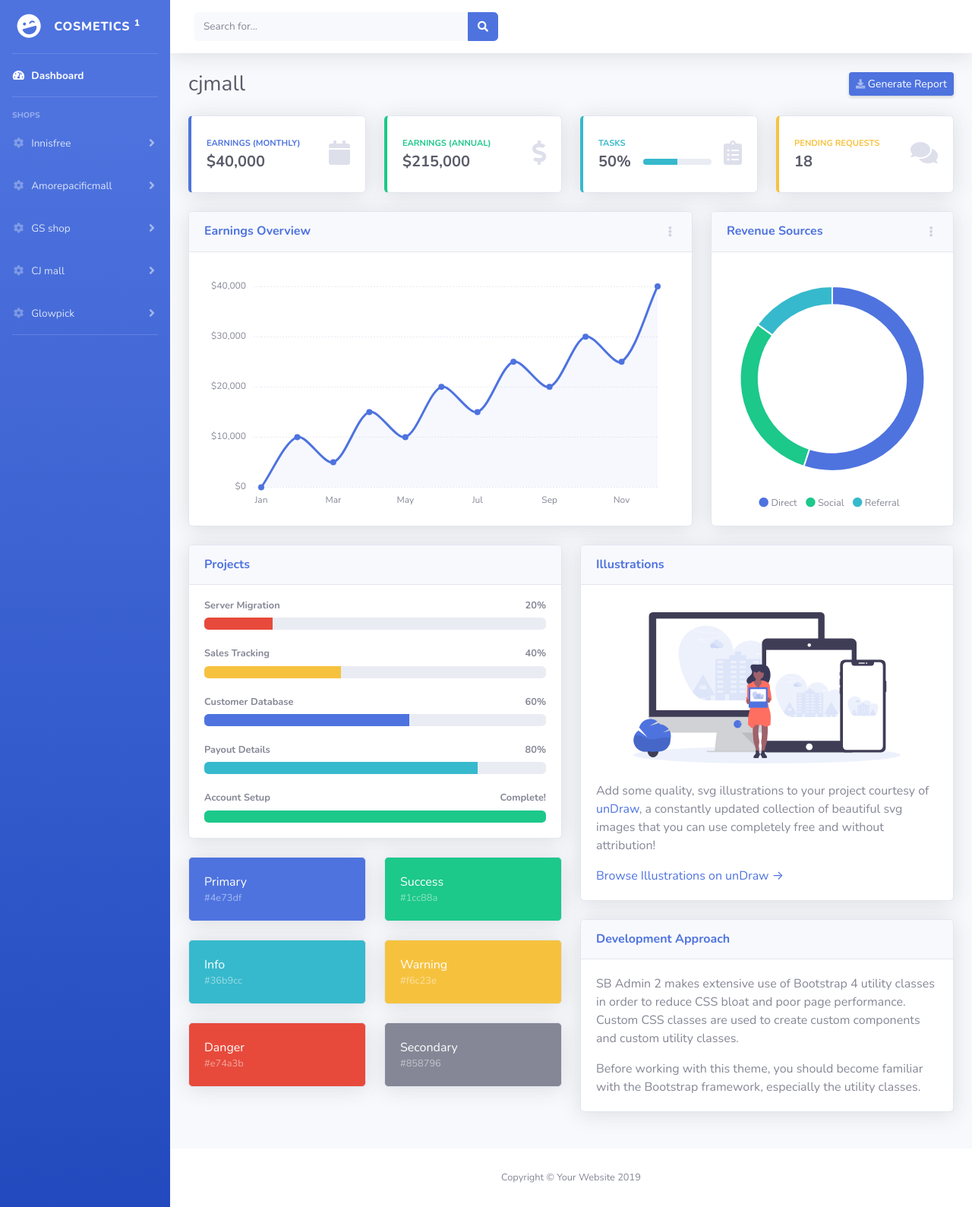
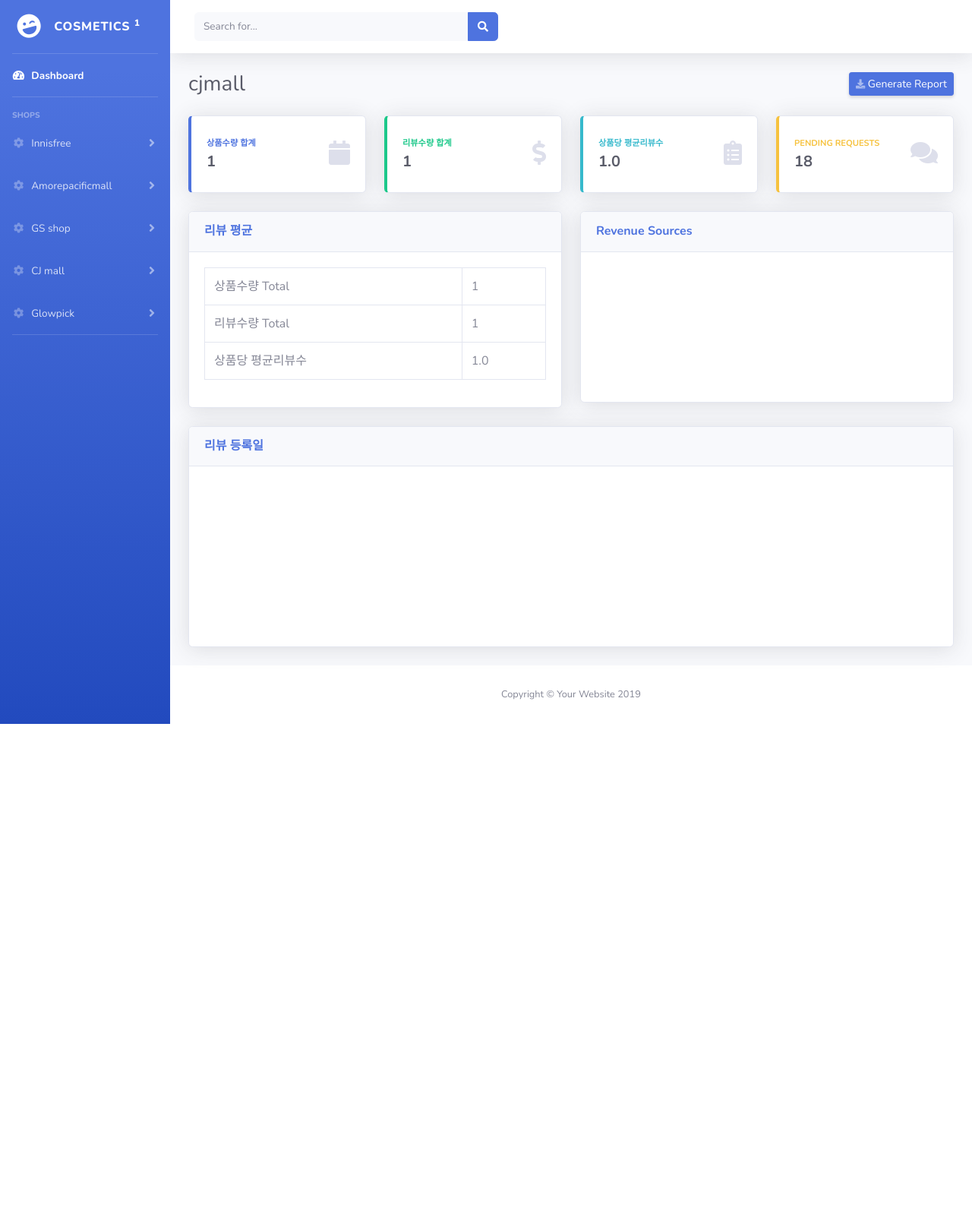
Before and after one commit to jshinv/cosmetics, a Django app: page /shop/cjmall/ in a window 1280 px wide. Shown: the whole page at 76% size. After the commit the page ends 953 px from the top, so only its background shows below. Run offline with Django 3.2, Linux system fonts and the light colour scheme; tables that the repository leaves empty hold one stand-in row (values such as "Sample post"); a map, chart or similar area stays blank; some libraries are stand-ins or nearby versions.

Commit message:
chart -ing

```diff
--- a/cjmall/views.py
+++ b/cjmall/views.py
@@ -1,14 +1,50 @@
 from django.shortcuts import render
 from django.http import HttpResponse
 from common.templates.cjmall.crawling import get_data
+from common.models import *
 
 def index(request):
+    product_data = Product.objects.all()
+    review_data = Review.objects.all()
+    review_agv =  Review.objects.count() / Product.objects.count()
     return render(
-        request, 'cjmall/index.html', { } )
+        request,
+            'cjmall/index.html',
+            {   'product_data': product_data,
+                'review_data': review_data,
+                'review_agv' : review_agv
+            }
+    )
+
+# 차트만드는거 참고 주소 : https://simpleisbetterthancomplex.com/tutorial/2020/01/19/how-to-use-chart-js-with-django.html
+def pie_chart(request):
+    labels = []
+    data = []
+
+    queryset = Review.objects.order_by('-review_date')[:5]
+
+    for date in queryset:
+        labels.append(review.review_date)
+        # 라벨에는 리뷰 테이블의 날짜를 찍어줘라
+        data.append(review.count())
+        # 데이타에는 리뷰의 갯수를 찍어줘라
+
+    return render(
+        request, 'cjmall/index.html',
+        {
+        'labels': labels,
+        'data': data,
+    })
+
 
 def datas(request):
+    # prd_id = request.POST.get('prd_id')
+    cj_data = Product.objects.all()
     return render(
-        request, 'cjmall/datas.html', { } )
+        request,
+            'cjmall/datas.html',
+            {'cj_data': cj_data}
+    )
 
 def crawling(request):
     get_data()
--- /dev/null
+++ b/common/static/common/js/chart1.js
@@ -0,0 +1,21 @@
+var config = {
+  type: 'pie',
+  data: {
+    datasets: [{
+      data: {{ data|review_date }},
+      backgroundColor: [
+        '#696969', '#808080', '#A9A9A9', '#C0C0C0', '#D3D3D3'
+      ],
+      label: 'labels'
+    }],
+    labels: {{ labels|review_date }}
+  },
+  options: {
+    responsive: true
+  }
+};
+
+window.onload = function() {
+  var ctx = document.getElementById('pie-chart').getContext('2d');
+  window.myPie = new Chart(ctx, config);
+};
--- a/common/templates/cjmall/datas.html
+++ b/common/templates/cjmall/datas.html
@@ -1 +1,7 @@
 <h1>크롤링한 상품 리스트가 보여집니다. </h1>
+
+
+{% for cj in cj_data %}
+    {{ cj.prd_id.count() }}
+    {{ cj.prd_price }}
+{% endfor %}
--- a/common/templates/cjmall/index.html
+++ b/common/templates/cjmall/index.html
@@ -14,10 +14,14 @@
     {% load static %}
     <!-- Custom fonts for this template-->
     <link href="{% static 'common/vendor/fontawesome-free/css/all.min.css' %}" rel="stylesheet" type="text/css">
-  <link href="https://fonts.googleapis.com/css?family=Nunito:200,200i,300,300i,400,400i,600,600i,700,700i,800,800i,900,900i" rel="stylesheet">
+    <link
+        href="https://fonts.googleapis.com/css?family=Nunito:200,200i,300,300i,400,400i,600,600i,700,700i,800,800i,900,900i"
+        rel="stylesheet">
 
     <!-- Custom styles for this template-->
     <link href="{% static 'common/css/sb-admin-2.min.css' %}" rel="stylesheet">
+    <script src="https://cdn.jsdelivr.net/npm/chart.js@2.9.3/dist/Chart.min.js"></script>
+
 
 </head>
 
@@ -46,7 +50,8 @@
                     <!-- Page Heading -->
                     <div class="d-sm-flex align-items-center justify-content-between mb-4">
                         <h1 class="h3 mb-0 text-gray-800">cjmall</h1>
-            <a href="#" class="d-none d-sm-inline-block btn btn-sm btn-primary shadow-sm"><i class="fas fa-download fa-sm text-white-50"></i> Generate Report</a>
+                        <a href="#" class="d-none d-sm-inline-block btn btn-sm btn-primary shadow-sm">
+                            <i class="fas fa-download fa-sm text-white-50"></i> Generate Report</a>
                     </div>
 
                     <!-- Content Row -->
@@ -58,8 +63,11 @@
                                 <div class="card-body">
                                     <div class="row no-gutters align-items-center">
                                         <div class="col mr-2">
-                      <div class="text-xs font-weight-bold text-primary text-uppercase mb-1">Earnings (Monthly)</div>
-                      <div class="h5 mb-0 font-weight-bold text-gray-800">$40,000</div>
+                                            <div class="text-xs font-weight-bold text-primary text-uppercase mb-1">
+                                                상품수량 합계</div>
+                                            <div class="h5 mb-0 font-weight-bold text-gray-800">
+                                                {{ product_data | length }}
+                                            </div>
                                         </div>
                                         <div class="col-auto">
                                             <i class="fas fa-calendar fa-2x text-gray-300"></i>
@@ -75,8 +83,11 @@
                                 <div class="card-body">
                                     <div class="row no-gutters align-items-center">
                                         <div class="col mr-2">
-                      <div class="text-xs font-weight-bold text-success text-uppercase mb-1">Earnings (Annual)</div>
-                      <div class="h5 mb-0 font-weight-bold text-gray-800">$215,000</div>
+                                            <div class="text-xs font-weight-bold text-success text-uppercase mb-1">
+                                                리뷰수량 합계</div>
+                                            <div class="h5 mb-0 font-weight-bold text-gray-800">
+                                                {{ review_data | length }}
+                                            </div>
                                         </div>
                                         <div class="col-auto">
                                             <i class="fas fa-dollar-sign fa-2x text-gray-300"></i>
@@ -92,14 +103,13 @@
                                 <div class="card-body">
                                     <div class="row no-gutters align-items-center">
                                         <div class="col mr-2">
-                      <div class="text-xs font-weight-bold text-info text-uppercase mb-1">Tasks</div>
+                                            <div class="text-xs font-weight-bold text-info text-uppercase mb-1">
+                                                상품당 평균리뷰수
+                                            </div>
                                             <div class="row no-gutters align-items-center">
                                                 <div class="col-auto">
-                          <div class="h5 mb-0 mr-3 font-weight-bold text-gray-800">50%</div>
-                        </div>
-                        <div class="col">
-                          <div class="progress progress-sm mr-2">
-                            <div class="progress-bar bg-info" role="progressbar" style="width: 50%" aria-valuenow="50" aria-valuemin="0" aria-valuemax="100"></div>
+                                                    <div class="h5 mb-0 mr-3 font-weight-bold text-gray-800">
+                                                        {{ review_agv }}
                                                     </div>
                                                 </div>
                                             </div>
@@ -118,7 +128,8 @@
                                 <div class="card-body">
                                     <div class="row no-gutters align-items-center">
                                         <div class="col mr-2">
-                      <div class="text-xs font-weight-bold text-warning text-uppercase mb-1">Pending Requests</div>
+                                            <div class="text-xs font-weight-bold text-warning text-uppercase mb-1">
+                                                Pending Requests</div>
                                             <div class="h5 mb-0 font-weight-bold text-gray-800">18</div>
                                         </div>
                                         <div class="col-auto">
@@ -135,67 +146,53 @@
                     <div class="row">
 
                         <!-- Area Chart -->
-            <div class="col-xl-8 col-lg-7">
+                        <div class="col-xl-6 col-lg-6">
                             <div class="card shadow mb-4">
                                 <!-- Card Header - Dropdown -->
-                <div class="card-header py-3 d-flex flex-row align-items-center justify-content-between">
-                  <h6 class="m-0 font-weight-bold text-primary">Earnings Overview</h6>
-                  <div class="dropdown no-arrow">
-                    <a class="dropdown-toggle" href="#" role="button" id="dropdownMenuLink" data-toggle="dropdown" aria-haspopup="true" aria-expanded="false">
-                      <i class="fas fa-ellipsis-v fa-sm fa-fw text-gray-400"></i>
-                    </a>
-                    <div class="dropdown-menu dropdown-menu-right shadow animated--fade-in" aria-labelledby="dropdownMenuLink">
-                      <div class="dropdown-header">Dropdown Header:</div>
-                      <a class="dropdown-item" href="#">Action</a>
-                      <a class="dropdown-item" href="#">Another action</a>
-                      <div class="dropdown-divider"></div>
-                      <a class="dropdown-item" href="#">Something else here</a>
-                    </div>
-                  </div>
+                                <div
+                                    class="card-header py-3 d-flex flex-row align-items-center justify-content-between">
+                                    <h6 class="m-0 font-weight-bold text-primary">
+                                        리뷰 평균
+                                    </h6>
                                 </div>
                                 <!-- Card Body -->
                                 <div class="card-body">
-                  <div class="chart-area">
-                    <canvas id="myAreaChart"></canvas>
+                                    <div>
+                                        <div class="table-responsive">
+                                            <table class="table table-bordered" id="dataTable" width="100%" cellspacing="0">
+                                              <tbody>
+                                                <tr>
+                                                    <td>상품수량 Total</td>
+                                                    <td>{{ product_data | length }}</td>
+                                                </tr>
+                                                <tr>
+                                                    <td>리뷰수량 Total</td>
+                                                    <td>{{ review_data | length }}</td>
+                                                </tr>
+                                                <tr>
+                                                    <td>상품당 평균리뷰수</td>
+                                                    <td>{{ review_agv }}</td>
+                                                </tr>
+
+                                              </tbody>
+                                            </table>
+                                          </div>
                                     </div>
                                 </div>
                             </div>
                         </div>
 
                         <!-- Pie Chart -->
-            <div class="col-xl-4 col-lg-5">
+                        <div class="col-xl-6 col-lg-6">
                             <div class="card shadow mb-4">
                                 <!-- Card Header - Dropdown -->
                                 <div class="card-header py-3 d-flex flex-row align-items-center justify-content-between">
                                     <h6 class="m-0 font-weight-bold text-primary">Revenue Sources</h6>
-                  <div class="dropdown no-arrow">
-                    <a class="dropdown-toggle" href="#" role="button" id="dropdownMenuLink" data-toggle="dropdown" aria-haspopup="true" aria-expanded="false">
-                      <i class="fas fa-ellipsis-v fa-sm fa-fw text-gray-400"></i>
-                    </a>
-                    <div class="dropdown-menu dropdown-menu-right shadow animated--fade-in" aria-labelledby="dropdownMenuLink">
-                      <div class="dropdown-header">Dropdown Header:</div>
-                      <a class="dropdown-item" href="#">Action</a>
-                      <a class="dropdown-item" href="#">Another action</a>
-                      <div class="dropdown-divider"></div>
-                      <a class="dropdown-item" href="#">Something else here</a>
-                    </div>
-                  </div>
                                 </div>
                                 <!-- Card Body -->
                                 <div class="card-body">
-                  <div class="chart-pie pt-4 pb-2">
-                    <canvas id="myPieChart"></canvas>
-                  </div>
-                  <div class="mt-4 text-center small">
-                    <span class="mr-2">
-                      <i class="fas fa-circle text-primary"></i> Direct
-                    </span>
-                    <span class="mr-2">
-                      <i class="fas fa-circle text-success"></i> Social
-                    </span>
-                    <span class="mr-2">
-                      <i class="fas fa-circle text-info"></i> Referral
-                    </span>
+                                    <div>
+                                        <canvas id="pie-chart"></canvas>
                                     </div>
                                 </div>
                             </div>
@@ -204,122 +201,22 @@
 
                     <!-- Content Row -->
                     <div class="row">
-
                         <!-- Content Column -->
-            <div class="col-lg-6 mb-4">
-
+                        <div class="col-lg-12">
                             <!-- Project Card Example -->
                             <div class="card shadow mb-4">
                                 <div class="card-header py-3">
-                  <h6 class="m-0 font-weight-bold text-primary">Projects</h6>
+                                    <h6 class="m-0 font-weight-bold text-primary">리뷰 등록일</h6>
                                 </div>
                                 <div class="card-body">
-                  <h4 class="small font-weight-bold">Server Migration <span class="float-right">20%</span></h4>
-                  <div class="progress mb-4">
-                    <div class="progress-bar bg-danger" role="progressbar" style="width: 20%" aria-valuenow="20" aria-valuemin="0" aria-valuemax="100"></div>
-                  </div>
-                  <h4 class="small font-weight-bold">Sales Tracking <span class="float-right">40%</span></h4>
-                  <div class="progress mb-4">
-                    <div class="progress-bar bg-warning" role="progressbar" style="width: 40%" aria-valuenow="40" aria-valuemin="0" aria-valuemax="100"></div>
-                  </div>
-                  <h4 class="small font-weight-bold">Customer Database <span class="float-right">60%</span></h4>
-                  <div class="progress mb-4">
-                    <div class="progress-bar" role="progressbar" style="width: 60%" aria-valuenow="60" aria-valuemin="0" aria-valuemax="100"></div>
-                  </div>
-                  <h4 class="small font-weight-bold">Payout Details <span class="float-right">80%</span></h4>
-                  <div class="progress mb-4">
-                    <div class="progress-bar bg-info" role="progressbar" style="width: 80%" aria-valuenow="80" aria-valuemin="0" aria-valuemax="100"></div>
-                  </div>
-                  <h4 class="small font-weight-bold">Account Setup <span class="float-right">Complete!</span></h4>
-                  <div class="progress">
-                    <div class="progress-bar bg-success" role="progressbar" style="width: 100%" aria-valuenow="100" aria-valuemin="0" aria-valuemax="100"></div>
-                  </div>
-                </div>
-              </div>
-
-              <!-- Color System -->
-              <div class="row">
-                <div class="col-lg-6 mb-4">
-                  <div class="card bg-primary text-white shadow">
                                     <div class="card-body">
-                      Primary
-                      <div class="text-white-50 small">#4e73df</div>
-                    </div>
-                  </div>
-                </div>
-                <div class="col-lg-6 mb-4">
-                  <div class="card bg-success text-white shadow">
-                    <div class="card-body">
-                      Success
-                      <div class="text-white-50 small">#1cc88a</div>
-                    </div>
-                  </div>
-                </div>
-                <div class="col-lg-6 mb-4">
-                  <div class="card bg-info text-white shadow">
-                    <div class="card-body">
-                      Info
-                      <div class="text-white-50 small">#36b9cc</div>
-                    </div>
-                  </div>
-                </div>
-                <div class="col-lg-6 mb-4">
-                  <div class="card bg-warning text-white shadow">
-                    <div class="card-body">
-                      Warning
-                      <div class="text-white-50 small">#f6c23e</div>
-                    </div>
-                  </div>
-                </div>
-                <div class="col-lg-6 mb-4">
-                  <div class="card bg-danger text-white shadow">
-                    <div class="card-body">
-                      Danger
-                      <div class="text-white-50 small">#e74a3b</div>
-                    </div>
-                  </div>
-                </div>
-                <div class="col-lg-6 mb-4">
-                  <div class="card bg-secondary text-white shadow">
-                    <div class="card-body">
-                      Secondary
-                      <div class="text-white-50 small">#858796</div>
+                                        <canvas id="myChart1"></canvas>
                                     </div>
                                 </div>
                             </div>
                         </div>
-
                     </div>
-
-            <div class="col-lg-6 mb-4">
-
-              <!-- Illustrations -->
-              <div class="card shadow mb-4">
-                <div class="card-header py-3">
-                  <h6 class="m-0 font-weight-bold text-primary">Illustrations</h6>
-                </div>
-                <div class="card-body">
-                  <div class="text-center">
-                    <img class="img-fluid px-3 px-sm-4 mt-3 mb-4" style="width: 25rem;" src="img/undraw_posting_photo.svg" alt="">
-                  </div>
-                  <p>Add some quality, svg illustrations to your project courtesy of <a target="_blank" rel="nofollow" href="https://undraw.co/">unDraw</a>, a constantly updated collection of beautiful svg images that you can use completely free and without attribution!</p>
-                  <a target="_blank" rel="nofollow" href="https://undraw.co/">Browse Illustrations on unDraw &rarr;</a>
-                </div>
-              </div>
-
-              <!-- Approach -->
-              <div class="card shadow mb-4">
-                <div class="card-header py-3">
-                  <h6 class="m-0 font-weight-bold text-primary">Development Approach</h6>
-                </div>
-                <div class="card-body">
-                  <p>SB Admin 2 makes extensive use of Bootstrap 4 utility classes in order to reduce CSS bloat and poor page performance. Custom CSS classes are used to create custom components and custom utility classes.</p>
-                  <p class="mb-0">Before working with this theme, you should become familiar with the Bootstrap framework, especially the utility classes.</p>
-                </div>
-              </div>
-
-            </div>
-          </div>
+                    <!-- Content Row End -->
 
                 </div>
                 <!-- /.container-fluid -->
@@ -349,7 +246,8 @@
     </a>
 
     <!-- Logout Modal-->
-  <div class="modal fade" id="logoutModal" tabindex="-1" role="dialog" aria-labelledby="exampleModalLabel" aria-hidden="true">
+    <div class="modal fade" id="logoutModal" tabindex="-1" role="dialog" aria-labelledby="exampleModalLabel"
+        aria-hidden="true">
         <div class="modal-dialog" role="document">
             <div class="modal-content">
                 <div class="modal-header">
@@ -368,21 +266,24 @@
     </div>
 
     <!-- Bootstrap core JavaScript-->
-  <script src="vendor/jquery/jquery.min.js"></script>
-  <script src="vendor/bootstrap/js/bootstrap.bundle.min.js"></script>
+    <script src="{% static 'common/vendor/jquery/jquery.min.js' %}"></script>
+    <script src="{% static 'common/vendor/bootstrap/js/bootstrap.bundle.min.js' %}"></script>
 
     <!-- Core plugin JavaScript-->
-  <script src="vendor/jquery-easing/jquery.easing.min.js"></script>
+    <script src="{% static 'common/vendor/jquery-easing/jquery.easing.min.js' %}"></script>
 
     <!-- Custom scripts for all pages-->
-  <script src="js/sb-admin-2.min.js"></script>
+    <script src="{% static 'common/js/sb-admin-2.min.js' %}"></script>
 
     <!-- Page level plugins -->
-  <script src="vendor/chart.js/Chart.min.js"></script>
+    <script src="{% static 'common/vendor/chart.js/Chart.min.js' %}"></script>
 
     <!-- Page level custom scripts -->
-  <script src="js/demo/chart-area-demo.js"></script>
-  <script src="js/demo/chart-pie-demo.js"></script>
+    <script src="{% static 'common/js/demo/chart-area-demo.js' %}"></script>
+    <script src="{% static 'common/js/demo/chart-pie-demo.js' %}"></script>
+
+    <!-- Cosmetics -->
+    <script src="{% static 'common/js/chart1.js' %}"></script>
 
 </body>
 
```
Lines whose indentation alone changed are shown as unchanged.
